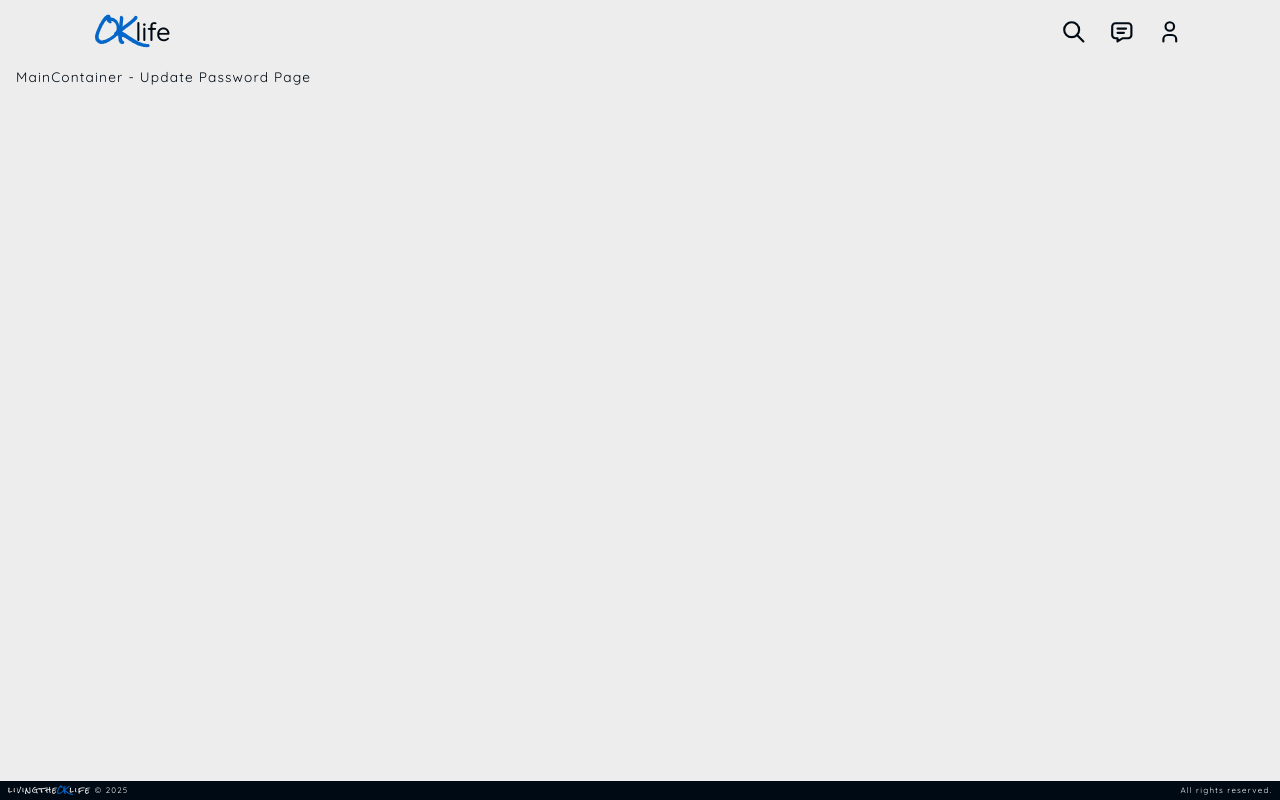
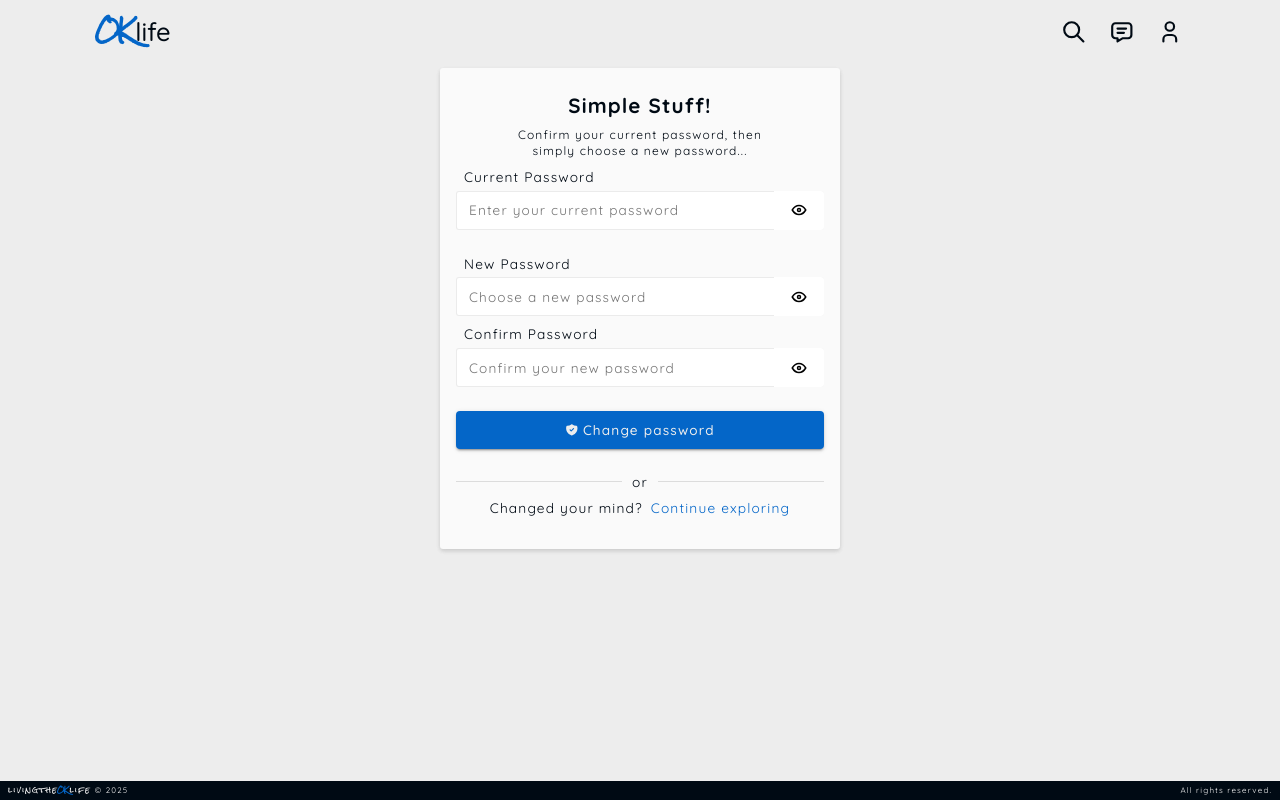
Before and after one commit to livingtheOKlife/oklife, a React (Vite) app in the folder client/: page /update-password in a window 1280 px wide. Built offline with nearby package versions, Linux system fonts and the light colour scheme.

Commit message:
feat[client]: add form to update password page

```diff
--- a/client/src/pages/UpdatePasswordPage.tsx
+++ b/client/src/pages/UpdatePasswordPage.tsx
@@ -1,4 +1,14 @@
+import { useState } from 'react'
+import { Link } from 'react-router-dom'
+import { Divider, FormLabel, useTheme } from '@mui/material'
+import { TbShieldCheckFilled } from 'react-icons/tb'
 import MainContainer from '../components/layout/MainContainer'
+import FormWidget from '../components/shared/forms/FormWidget'
+import FormHeader from '../components/shared/forms/FormHeader'
+import FormControl from '../components/shared/forms/FormControl'
+import PasswordInput from '../components/shared/forms/PasswordInput'
+import FormButton from '../components/shared/forms/FormButton'
+import FormFooter from '../components/shared/forms/FormFooter'
 
 /**------------------------------ update password page
  *
@@ -10,9 +20,49 @@ import MainContainer from '../components/layout/MainContainer'
  * --------------- */
 
 const UpdatePasswordPage = () => {
+  // ------------------------------ theme
+  const { palette } = useTheme()
+  // ------------------------------ show password
+  const [ showCurrentPassword, setShowCurrentPassword ] = useState(false)
+  const [ showNewPassword, setShowNewPassword ] = useState(false)
+  const [ showConfirmPassword, setShowConfirmPassword ] = useState(false)
+  // ------------------------------ on submit
+  const onSubmit = async () => {}
   return (
     <MainContainer page='update-password-page'>
-      MainContainer - Update Password Page
+      <FormWidget onSubmit={onSubmit}>
+        <FormHeader>
+          <h2>Simple Stuff!</h2>
+          <span style={{ fontSize: '12px' }}>Confirm your current password, then simply choose a new password...</span>
+        </FormHeader>
+        <FormControl>
+          <FormLabel style={{ marginLeft: '0.5rem', color: palette.text.primary }}>Current Password</FormLabel>
+          <PasswordInput showPassword={showCurrentPassword} setShowPassword={() => setShowCurrentPassword(!showCurrentPassword)}>
+            <input type={showCurrentPassword ? 'text' : 'password'} placeholder='Enter your current password' />
+          </PasswordInput>
+        </FormControl>
+        <FormControl marginTop='1rem'>
+          <FormLabel style={{ marginLeft: '0.5rem', color: palette.text.primary }}>New Password</FormLabel>
+          <PasswordInput showPassword={showNewPassword} setShowPassword={() => setShowNewPassword(!showNewPassword)}>
+            <input type={showNewPassword ? 'text' : 'password'} placeholder='Choose a new password' />
+          </PasswordInput>
+        </FormControl>
+        <FormControl>
+          <FormLabel style={{ marginLeft: '0.5rem', color: palette.text.primary }}>Confirm Password</FormLabel>
+          <PasswordInput showPassword={showConfirmPassword} setShowPassword={() => setShowConfirmPassword(!showConfirmPassword)}>
+            <input type={showConfirmPassword ? 'text' : 'password'} placeholder='Confirm your new password' />
+          </PasswordInput>
+        </FormControl>
+        <FormButton>
+          <TbShieldCheckFilled />
+          Change password
+        </FormButton>
+        <Divider>or</Divider>
+        <FormFooter>
+          <span>Changed your mind?</span>
+          <Link to='/' style={{ color: palette.primary.main }}>Continue exploring</Link>
+        </FormFooter>
+      </FormWidget>
     </MainContainer>
   )
 }
```
